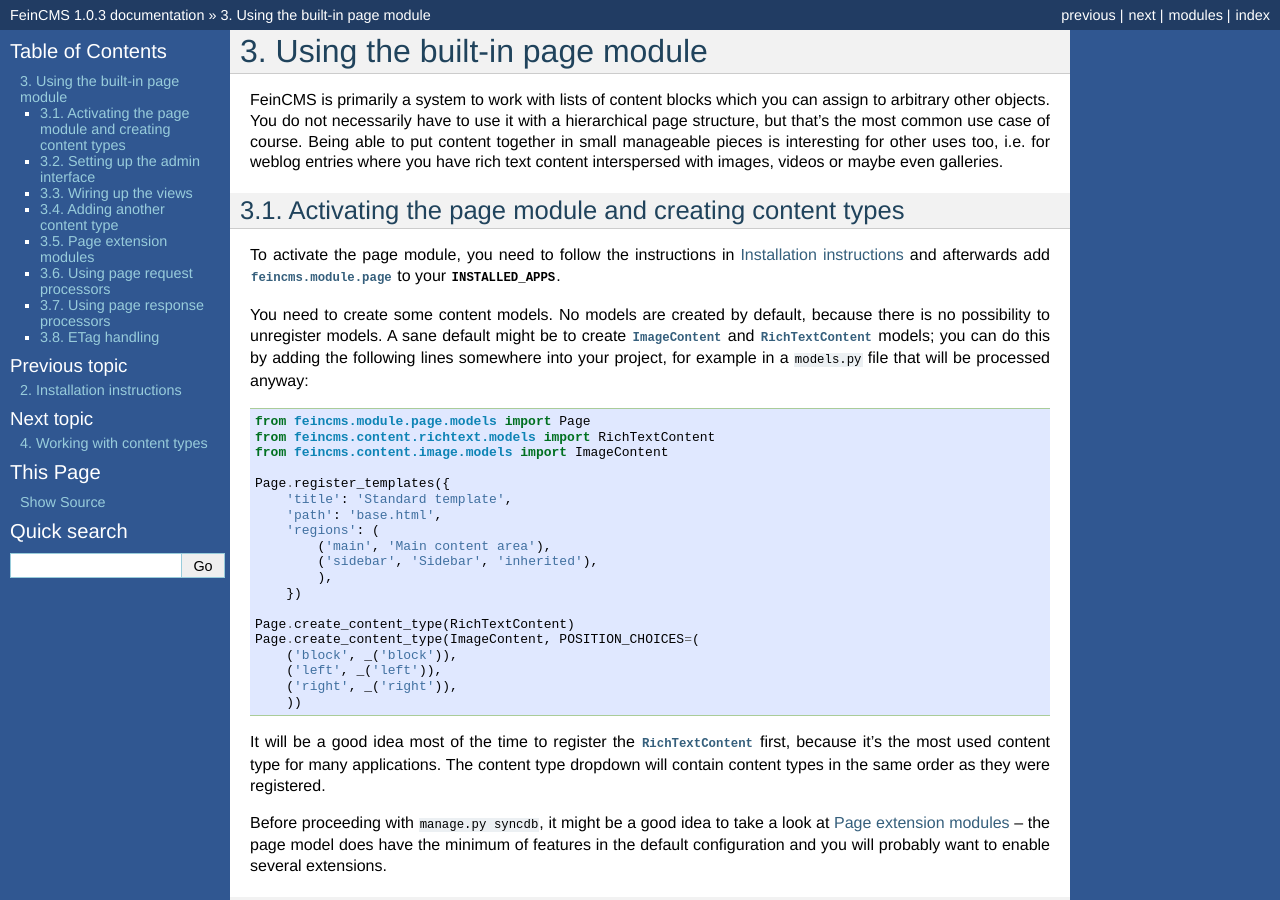
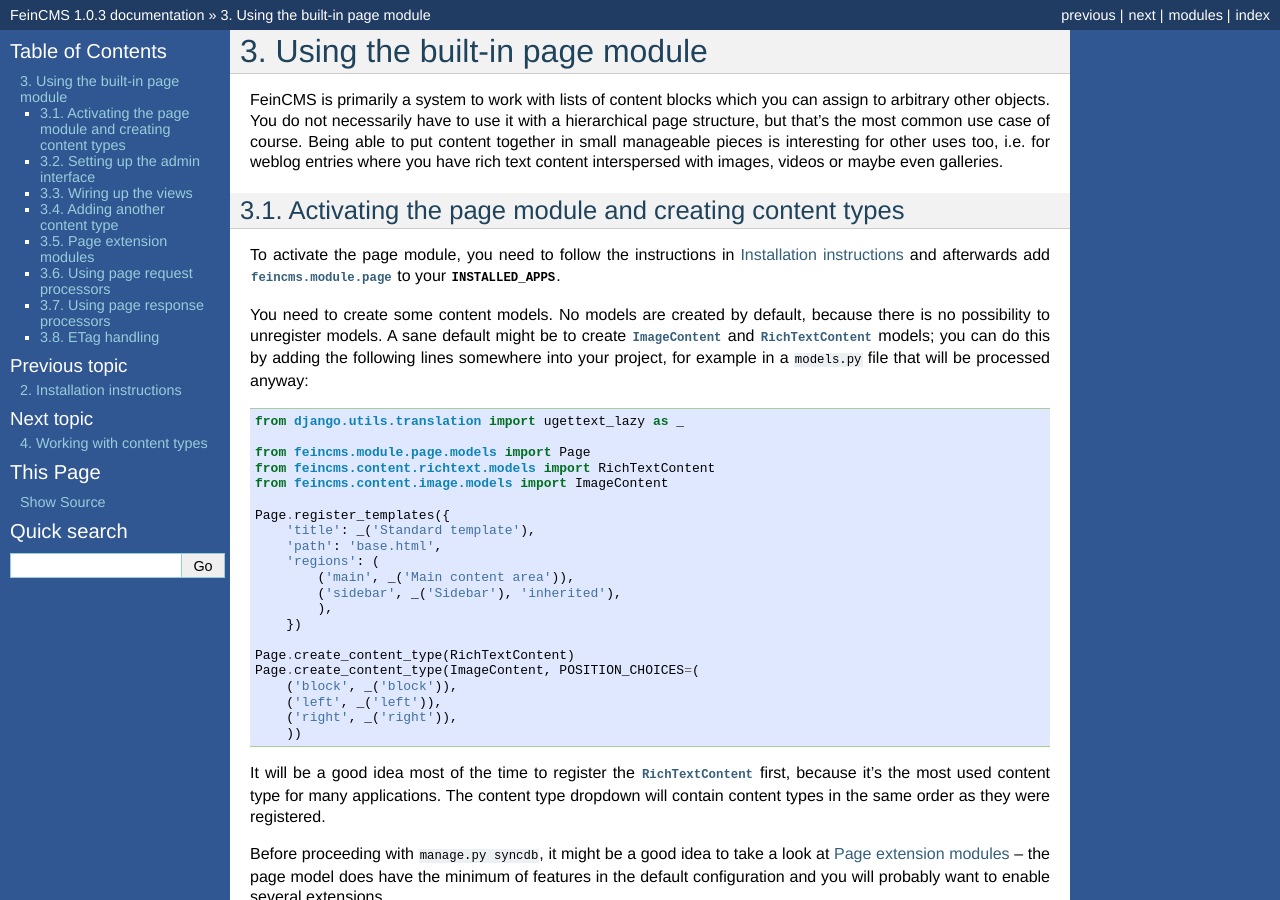
Before and after one commit to feincms/feincms, a Sphinx documentation site: the page built from docs/page.txt, in a window 1280 px wide and 900 px high. Built offline with Sphinx 7.4.7, drawn with Linux system fonts in a browser that asks for light colours.

Commit message:
Make it clear that these identifiers are meant to be translated; add missing import
Thanks Dave Mervin.

```diff
--- a/docs/page.txt
+++ b/docs/page.txt
@@ -30,16 +30,18 @@
 
 ::
 
+    from django.utils.translation import ugettext_lazy as _
+
     from feincms.module.page.models import Page
     from feincms.content.richtext.models import RichTextContent
     from feincms.content.image.models import ImageContent
 
     Page.register_templates({
-        'title': 'Standard template',
+        'title': _('Standard template'),
         'path': 'base.html',
         'regions': (
-            ('main', 'Main content area'),
-            ('sidebar', 'Sidebar', 'inherited'),
+            ('main', _('Main content area')),
+            ('sidebar', _('Sidebar'), 'inherited'),
             ),
         })
 
```
Also changed, not shown: 1 other file.
